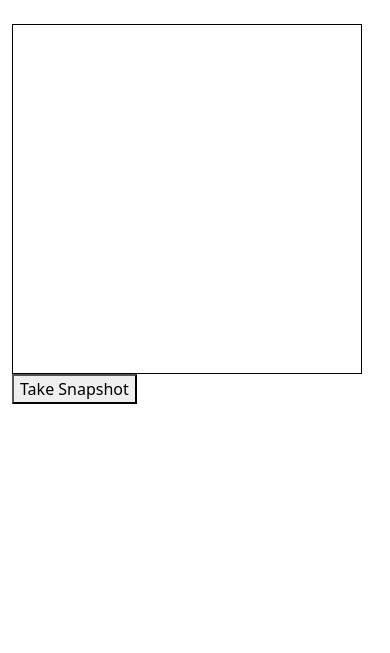
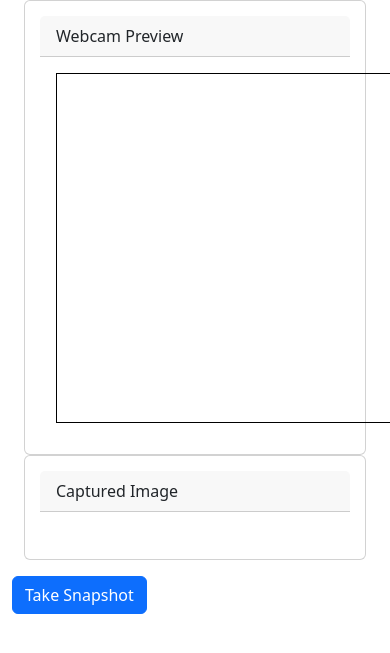
Before and after one commit to Byenkya/image_text_extractor, a Flask app: page /capture_image in a window 390 px wide. Shown: the part 56-709 px from the top of the page. Run offline with Flask 3, Linux system fonts and the light colour scheme; a user stored in the database is signed in; some libraries are stand-ins or nearby versions.

Commit message:
added some changes to the image capture interface .ie made it mobile responsive

```diff
--- a/text_extractor/templates/capture.html
+++ b/text_extractor/templates/capture.html
@@ -1,30 +1,57 @@
 {% extends 'base.html' %}
 
 {% block content %}
-    <br/>
-    <div id="camera"></div>
-    <button onclick="take_snapshot()">Take Snapshot</button>
-    <div id="results"></div>
+    <style>
+        .webcam-card, .image-card {
+            padding: 15px;
+        }
+    </style>
+
+    <div class="container">
+        <div class="row">
+            <div class="col-md-6 col-sm-12">
+                <div class="card webcam-card">
+                    <div class="card-header">
+                        Webcam Preview
+                    </div>
+                    <div class="card-body">
+                        <div id="camera"></div>
+                    </div>
+                </div>
+            </div>
+            <div class="col-md-6 col-sm-12">
+                <div class="card image-card">
+                    <div class="card-header">
+                        Captured Image
+                    </div>
+                    <div class="card-body">
+                        <div id="results"></div>
+                    </div>
+                </div>
+            </div>
+        </div>
+    </div>
+
+    <button onclick="take_snapshot()" class="btn btn-primary mt-3">Take Snapshot</button>
 
     <script src="https://cdnjs.cloudflare.com/ajax/libs/webcamjs/1.0.26/webcam.min.js"></script>
     <script>
-
-        // load our web cam
+        // Load our web cam and configure it
         Webcam.set({
             width: 350,
             height: 350,
             image_format: 'jpeg',
             jpeg_quality: 90,
             force_flash: false,
-        })
-        Webcam.attach("#camera")
+        });
+        Webcam.attach("#camera");
 
-        // add audio when taking the picture
-
+        // Define the take_snapshot function
         function take_snapshot() {
             Webcam.snap(function(data_uri){
-                document.getElementById("results").innerHTML = '<img src=">' + data_uri + '"/>';
-            })
+                // Set the captured image to the 'results' div
+                document.getElementById("results").innerHTML = '<img src="' + data_uri + '"/>';
+            });
         }
     </script>
 {% endblock %}
```
